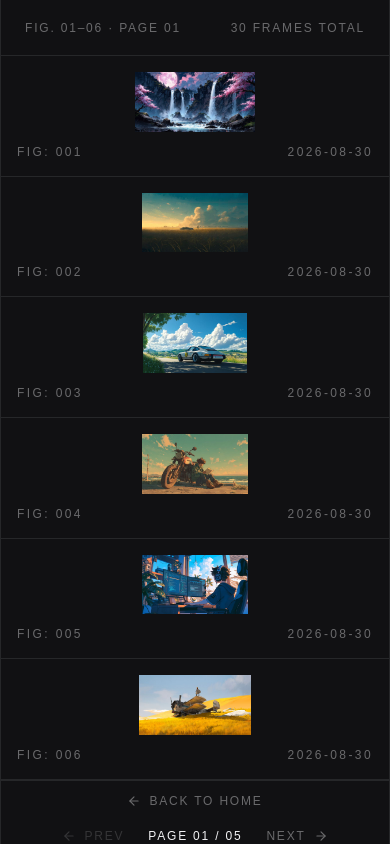
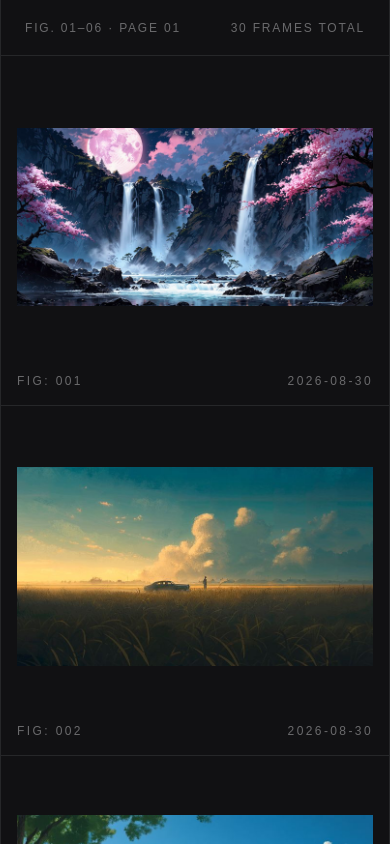
Before and after one commit to TakshPatel02/The-Vault, a Next.js app: page /browse in a window 390 px wide. Shown: the top 844 px of the page. Built offline with nearby package versions, Linux system fonts and the light colour scheme; a web font is replaced by a local one.

Commit message:
style: fix browse page mobile scrolling and image squishing

```diff
--- a/app/browse/page.tsx
+++ b/app/browse/page.tsx
@@ -28,10 +28,10 @@ export default async function BrowsePage({
   const formatNum = (n: number) => String(n).padStart(2, '0');
 
   return (
-    <div className="h-screen w-full bg-bg-primary font-mono selection:bg-text-primary selection:text-bg-primary flex justify-center overflow-hidden">
+    <div className="min-h-screen md:h-screen w-full bg-bg-primary font-mono selection:bg-text-primary selection:text-bg-primary flex justify-center md:overflow-hidden">
 
       {/* Central Structural Container */}
-      <div className="w-full max-w-350 h-full border-x border-border flex flex-col overflow-hidden">
+      <div className="w-full max-w-350 min-h-screen md:h-full border-x border-border flex flex-col md:overflow-hidden">
 
         {/* Top Bar */}
         <header className="h-14 sm:h-16 border-b border-border flex items-center justify-between px-6 sm:px-12 md:px-16 shrink-0 text-xs sm:text-sm text-text-muted uppercase tracking-[0.15em]">
@@ -44,10 +44,11 @@ export default async function BrowsePage({
           {pageImages.map((image, i) => (
             <div
               key={image.id}
-              className={`border-b border-border p-4 sm:p-6 md:p-8 flex flex-col relative group min-h-0 overflow-hidden
+              className={`border-border p-4 sm:p-6 md:p-8 flex flex-col relative group min-h-87.5 sm:min-h-112.5 md:min-h-0 md:overflow-hidden
+                ${i === pageImages.length - 1 ? "border-b-0" : "border-b"}
+                ${i >= 3 ? "md:border-b-0" : "md:border-b"}
                 md:border-r
-                ${(i + 1) % 3 === 0 ? "md:border-r-0" : ""}
-                ${i < 3 ? "md:border-b" : "md:border-b-0"}`}
+                ${(i + 1) % 3 === 0 ? "md:border-r-0" : ""}`}
             >
               <div className="flex-1 min-h-0 relative w-full mb-3">
                 <Image
```
